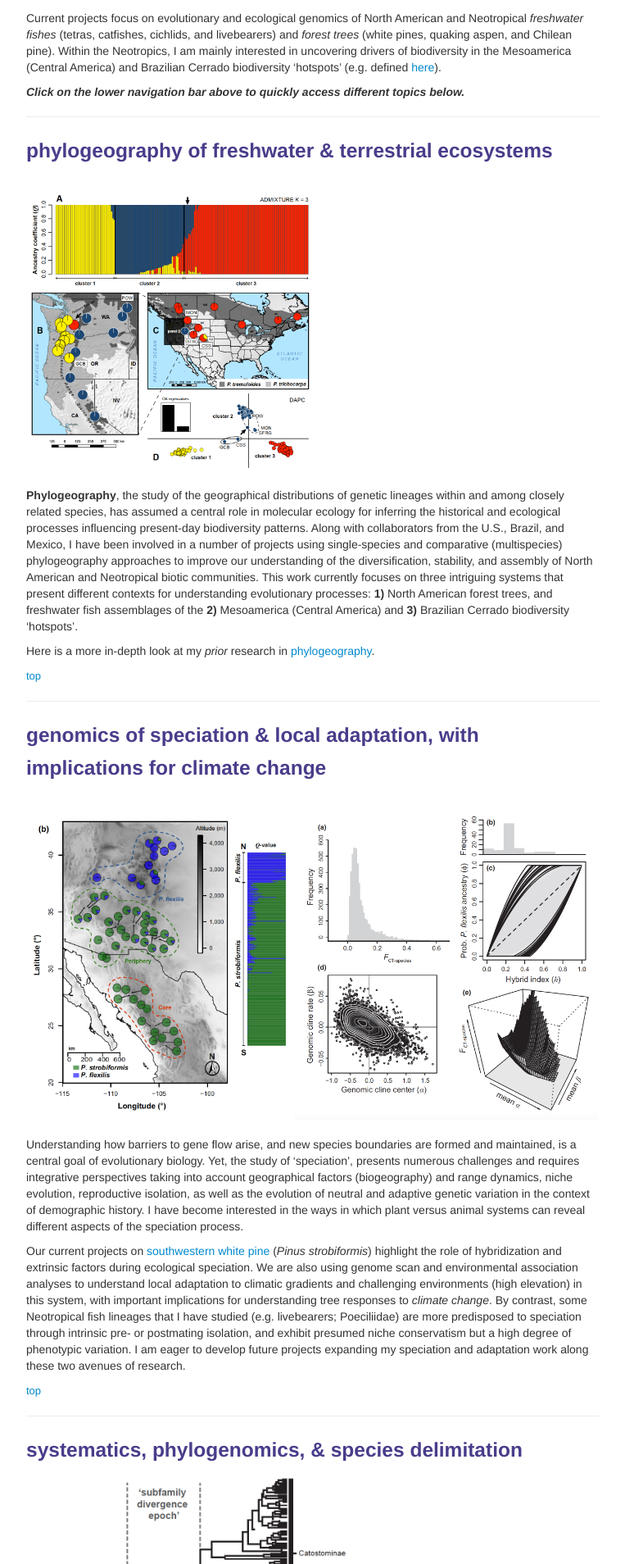
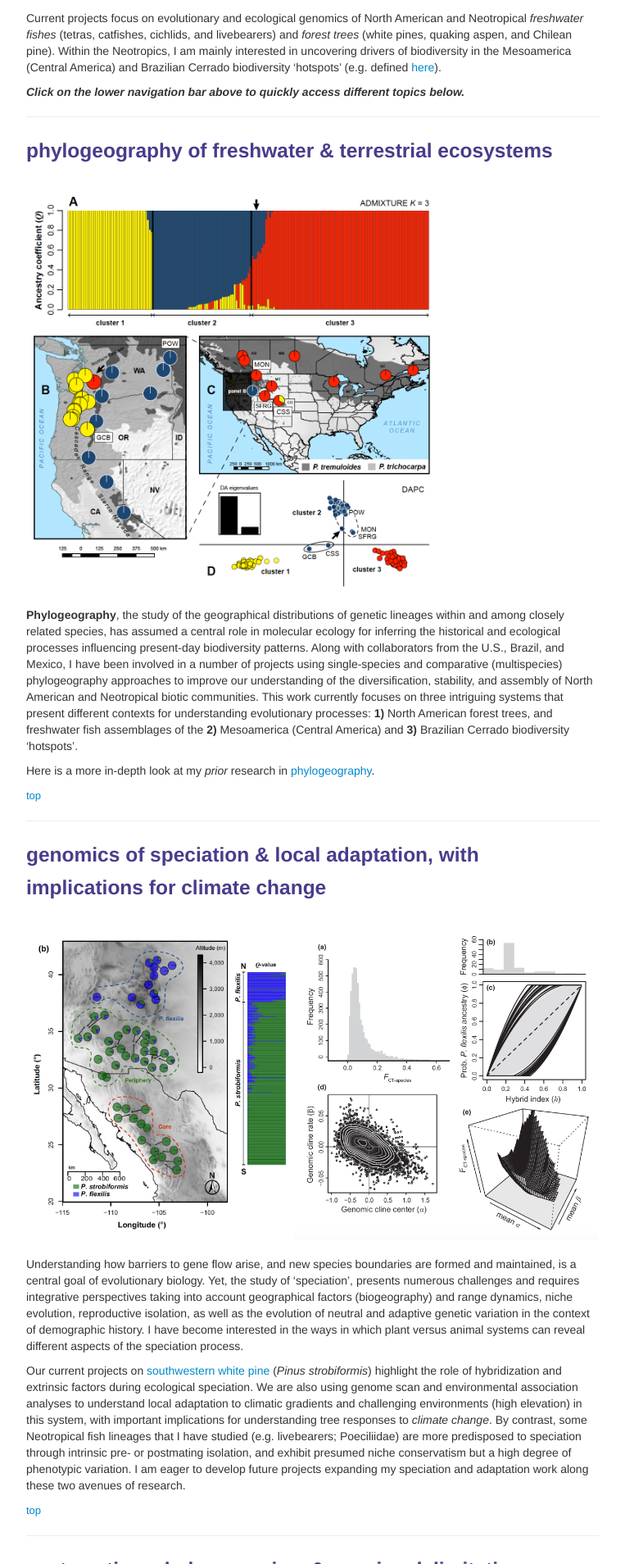
Before and after one commit to justincbagley/justincbagley.github.io, a Jekyll site: the page built from pages/research.md, in a window 1280 px wide. Shown: the part 502-2410 px from the top of the page at 82% size, without its empty margins (258-1021 px from the left). Built offline with Jekyll 4.4.1, drawn with Linux system fonts in a browser that asks for light colours.

Commit message:
Update research.md

```diff
--- a/pages/research.md
+++ b/pages/research.md
@@ -50,7 +50,7 @@ and Brazilian Cerrado biodiversity 'hotspots' (e.g. defined [here](https://www.n
 <table class="wide">
 <tr>
   <td class="left">
-    <img src="../assets/pics/aspen_fig1_pop_struct.png" alt="Aspen GBS phylogeography" title="Aspen GBS phylogeography" width="350"/>
+    <img src="../assets/pics/aspen_fig1_pop_struct.png" alt="Aspen GBS phylogeography" title="Aspen GBS phylogeography" width="500" class="center"/>
   </td>
 </tr>
 </table>
```
